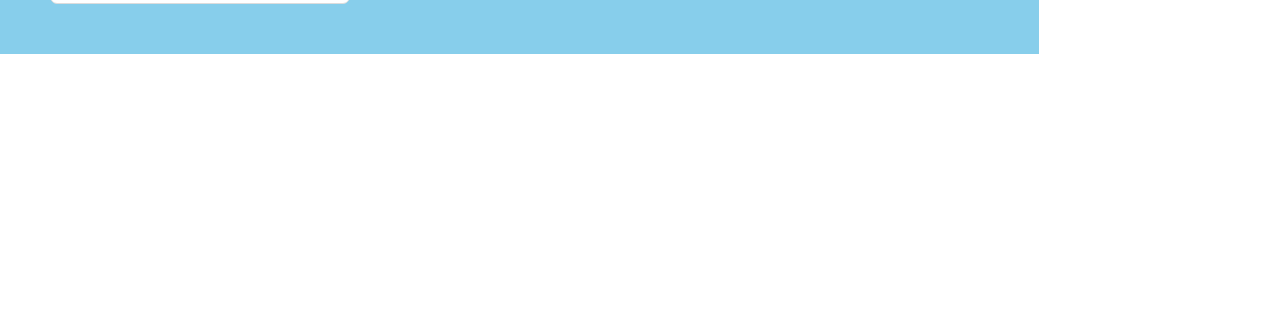
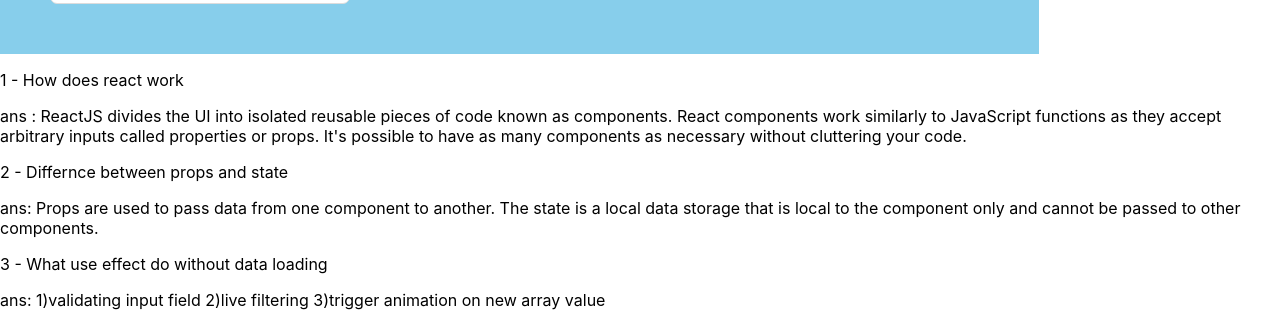
Before and after one commit to mamun102076/muscle-hulk, a React (Create React App) app: page / in a window 1280 px wide. Shown: the part 1799-2122 px from the top of the page. Before the commit the page ends 1853 px from the top, so only its background shows below. Built offline with nearby package versions, Linux system fonts and the light colour scheme.

Commit message:
added theory answers

```diff
--- a/src/App.js
+++ b/src/App.js
@@ -1,10 +1,12 @@
 import './App.css';
 import Shop from './Component/Shop/Shop';
+import Theory from './Component/Theory/Theory';
 
 function App() {
   return (
     <div>
       <Shop></Shop>
+      <Theory></Theory>
     </div>
   );
 }
--- a/src/Component/Theory/Theory.js
+++ b/src/Component/Theory/Theory.js
@@ -1,9 +1,23 @@
 import React from 'react';
-
+import './Theory.css'
 const Theory = () => {
     return (
-        <div>
-
+        <div className='theory'>
+            <div>
+                <p className='theory-name'>1 - How does react work</p>
+                <p className='theory-details'>ans : ReactJS divides the UI into isolated reusable pieces of code known as components. React components work similarly to JavaScript functions as they accept arbitrary inputs called properties or props. It's possible to have as many components as necessary without cluttering your code.</p>
+            </div>
+            <div>
+                <p className='theory-name'>2 - Differnce between props and state</p>
+                <p className='theory-details'>ans: Props are used to pass data from one component to another. The state is a local data storage that is local to the component only and cannot be passed to other components.</p>
+            </div>
+            <div>
+                <p className='theory-name'>3 - What use effect do without data loading</p>
+                <p className='theory-details'>ans:
+                1)validating input field
+                2)live filtering
+                3)trigger animation on new array value</p>
+            </div>
         </div>
     );
 };
```
